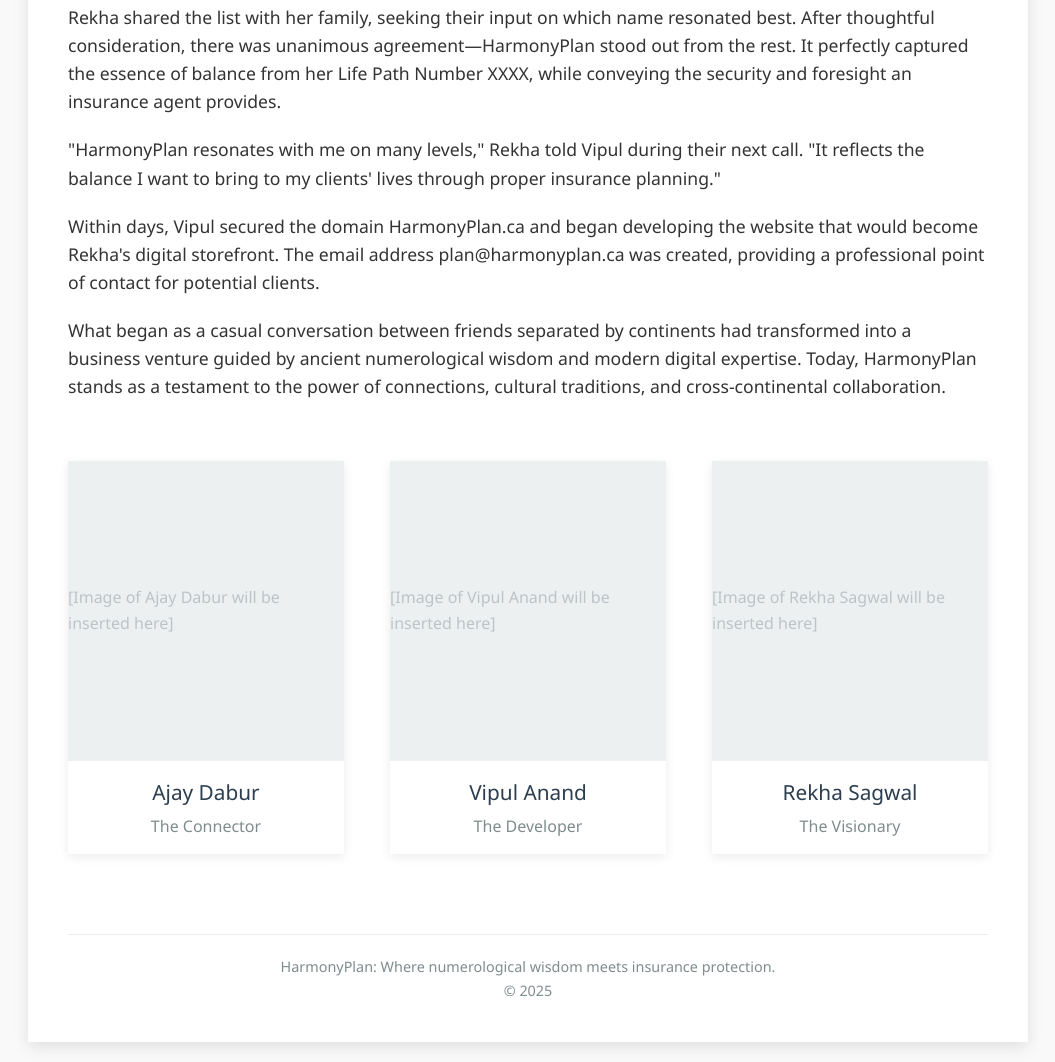
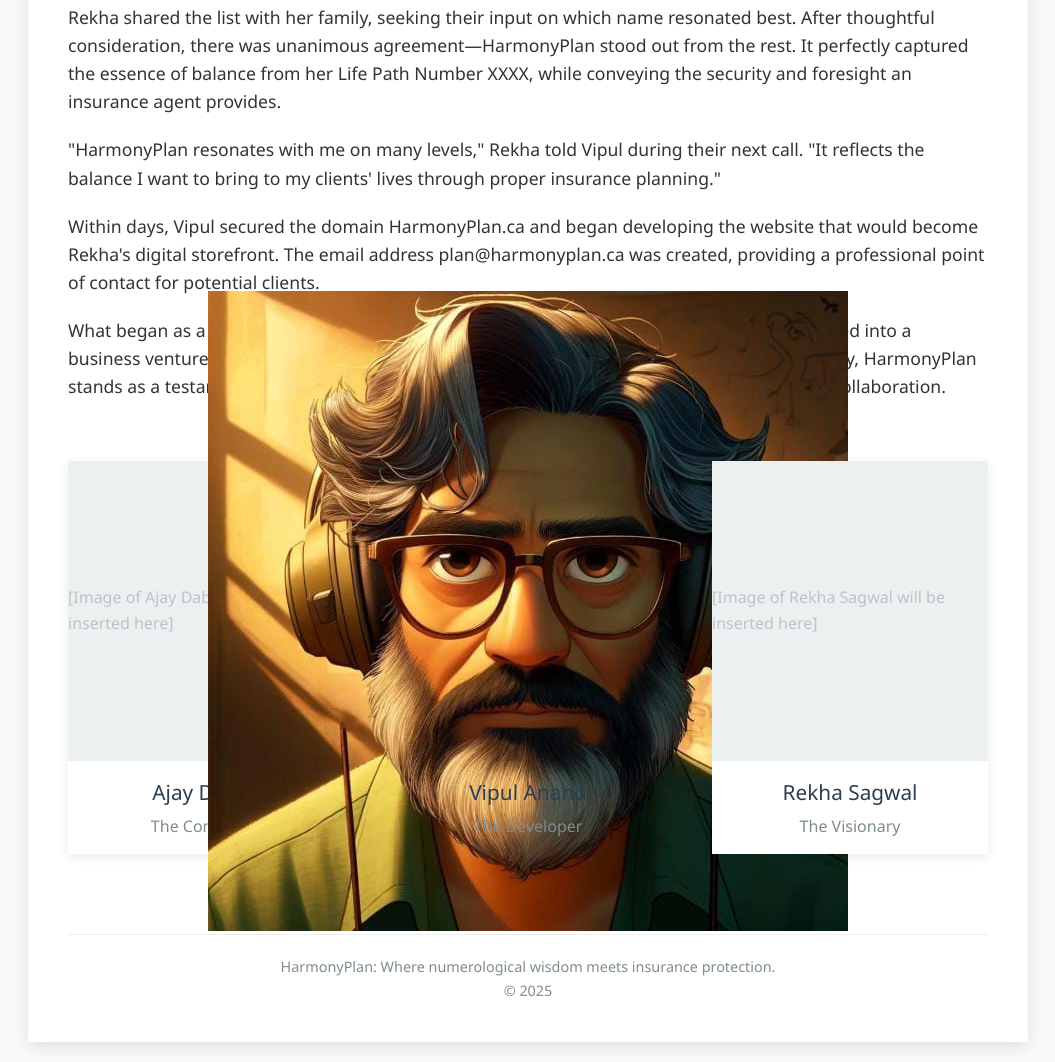
Before and after one commit to harmonyca25/kb, a plain HTML site: page hist/hpcahist/index.html in a window 1280 px wide. Shown: the part 1459-2521 px from the top of the page, without its empty margins (112-1167 px from the left). Drawn offline with Linux system fonts and the light colour scheme.

Commit message:
Update index.html

```diff
--- a/hist/hpcahist/index.html
+++ b/hist/hpcahist/index.html
@@ -225,7 +225,7 @@
 
             <div class="person-card">
                 <div class="person-image">
-                    [Image of Vipul Anand will be inserted here]
+                    <img src="https://raw.githubusercontent.com/harmonyca25/kb/refs/heads/main/hist/hpcahist/%20va.jpeg">
                 </div>
                 <div class="person-info">
                     <div class="person-name">Vipul Anand</div>
```
